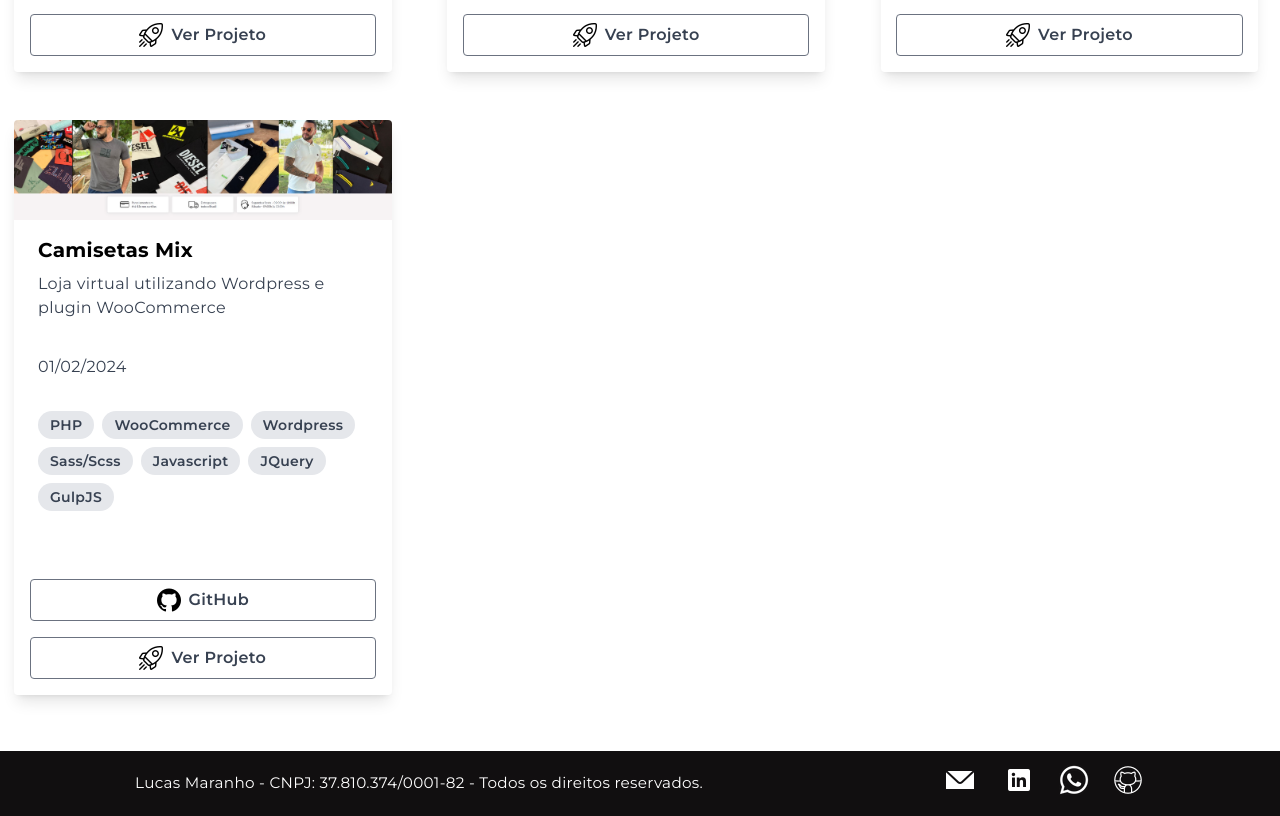
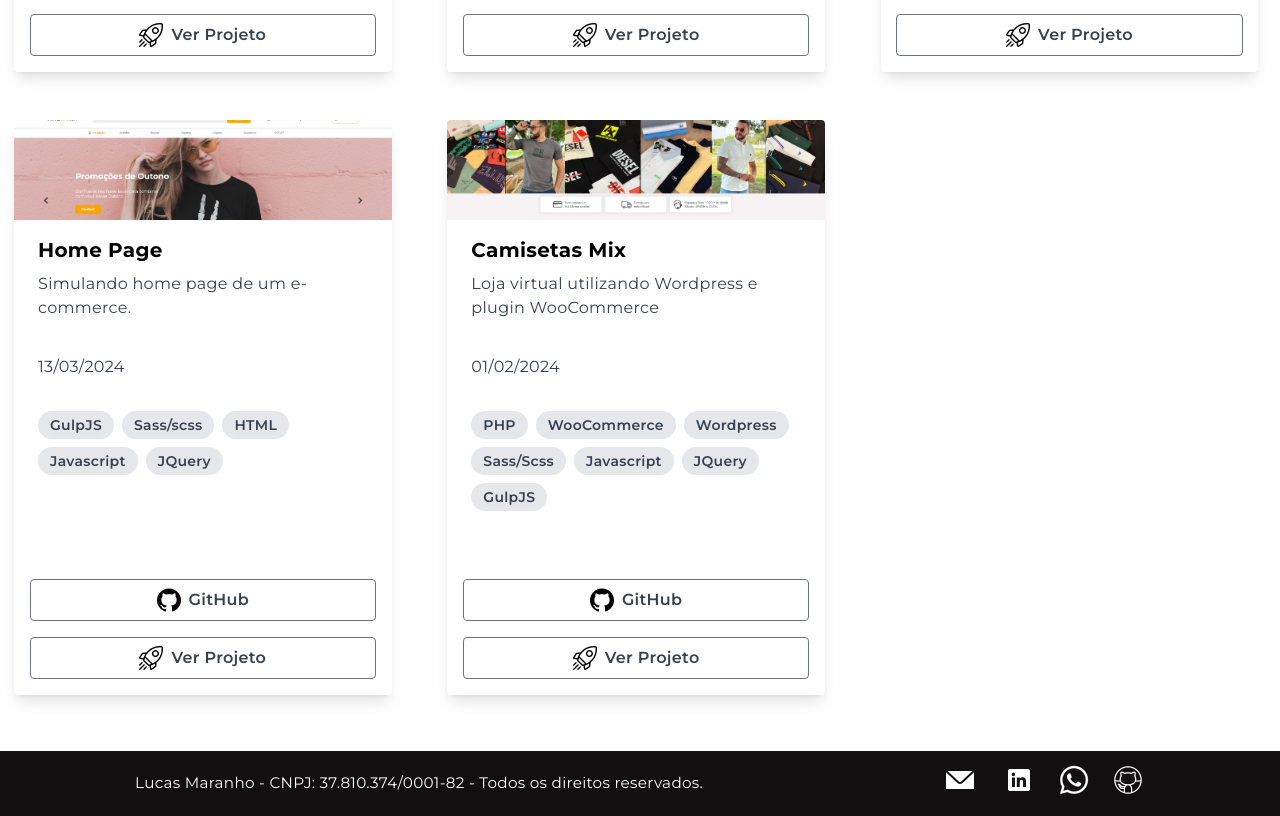
Before and after one commit to Front-LucasRibeiro/portfolio-dev, a React (Vite) app: page / in a window 1280 px wide. Shown: the part 997-1813 px from the top of the page. Built offline with nearby package versions, Linux system fonts and the light colour scheme.

Commit message:
inclusão de projeto

```diff
--- a/src/pages/Portfolio.tsx
+++ b/src/pages/Portfolio.tsx
@@ -59,6 +59,16 @@ const projetos: Projeto[] = [
     imagem: "/category-page.jpg"
   },
   {
+    nome: "Home Page",
+    descricao: "Simulando home page de um e-commerce.",
+    tags: ['GulpJS', 'Sass/scss', 'HTML', 'Javascript', 'JQuery'],
+    github: "https://github.com/Front-LucasRibeiro/teste-maeztra-lucas-maranho",
+    private: false,
+    linkProjeto: "https://front-lucasribeiro.github.io/teste-maeztra-lucas-maranho/",
+    data: "13/03/2024",
+    imagem: "/home-page.jpg"
+  },
+  {
     nome: "Camisetas Mix",
     descricao: "Loja virtual utilizando Wordpress e plugin WooCommerce",
     tags: ['PHP', 'WooCommerce', 'Wordpress', 'Sass/Scss', 'Javascript', 'JQuery', 'GulpJS'],
```
Also changed, not shown: public/home-page.jpg (added).
